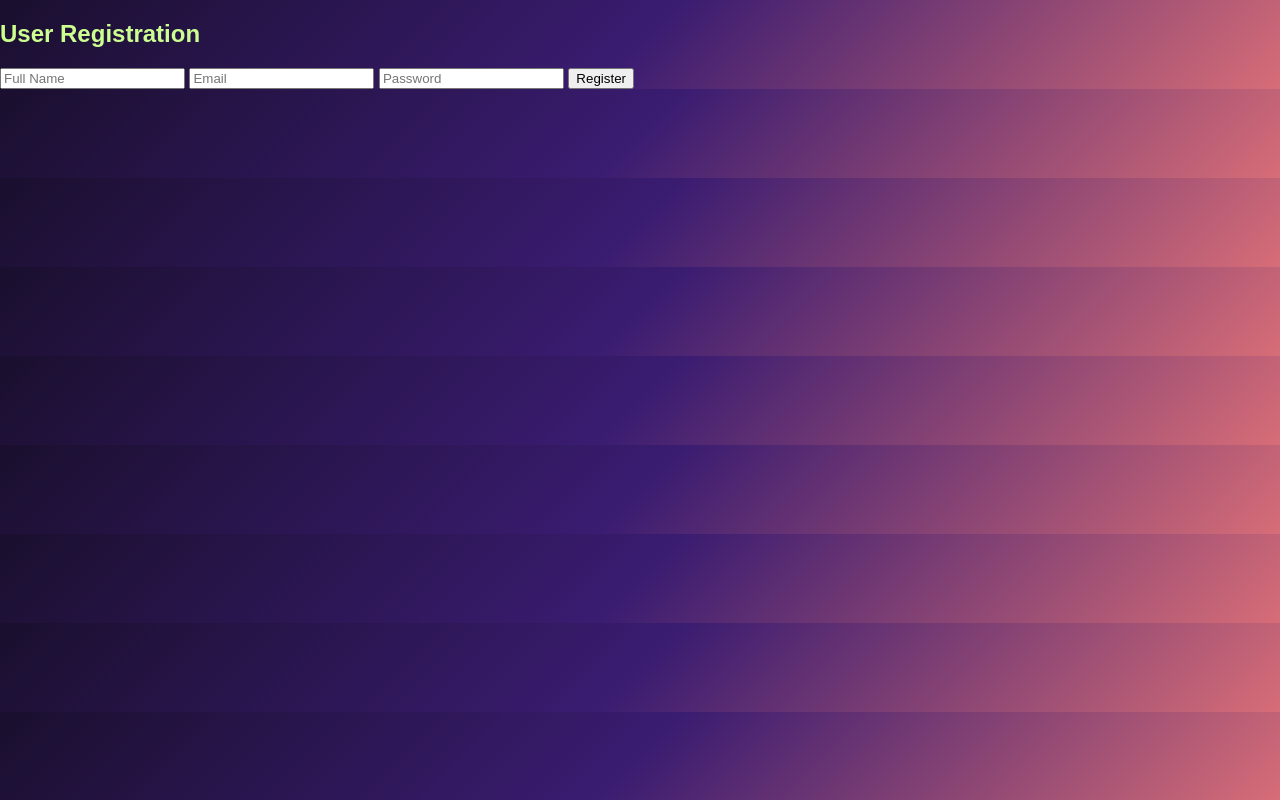
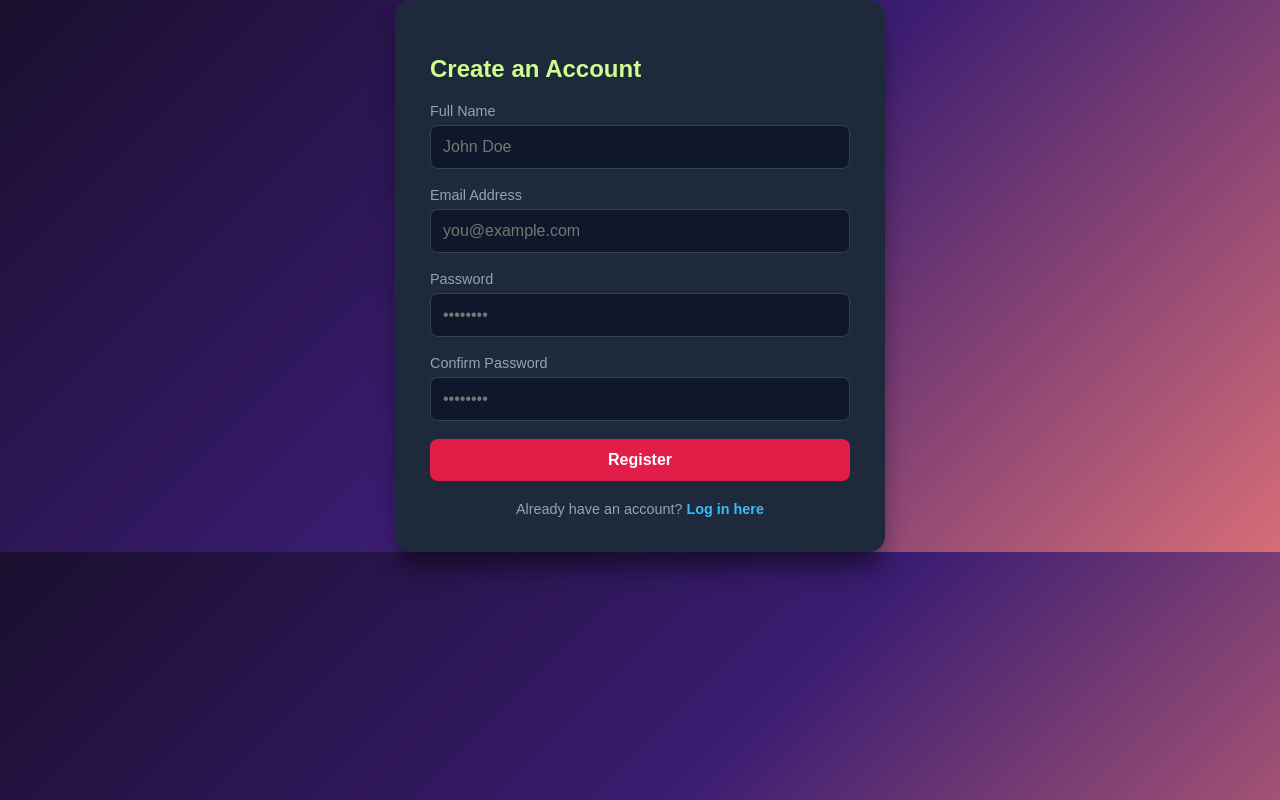
Before and after one commit to AuroraWisp/Movie-Ticket-Booking, a PHP site: page /register.php in a window 1280 px wide. Run offline with PHP 8.4, Linux system fonts and the light colour scheme.

Commit message:
Enhance user registration with password confirmation
Added password confirmation and improved validation for user registration.

```diff
--- a/register.php
+++ b/register.php
@@ -1,34 +1,160 @@
 <?php
-include "db.php";
+require_once "config/db.php";
+session_start();
 
-if(isset($_POST['register'])){
-    $name = $_POST['name'];
-    $email = $_POST['email'];
-    $pass = $_POST['password'];
-
-    mysqli_query($conn,"INSERT INTO users(name,email,password) VALUES('$name','$email','$pass')");
-    header("Location: login.php");
+if (isset($_SESSION['user_id'])) {
+    header("Location: movies.php");
     exit();
 }
+
+$error = "";
+
+if ($_SERVER['REQUEST_METHOD'] === 'POST') {
+    $name = trim($_POST['name'] ?? '');
+    $email = trim($_POST['email'] ?? '');
+    $password = $_POST['password'] ?? '';
+    $confirm_password = $_POST['confirm_password'] ?? '';
+
+    if (empty($name) || empty($email) || empty($password) || empty($confirm_password)) {
+        $error = "Please fill in all required fields.";
+    } elseif (!filter_var($email, FILTER_VALIDATE_EMAIL)) {
+        $error = "Please enter a valid email address.";
+    } elseif ($password !== $confirm_password) {
+        $error = "Passwords do not match.";
+    } elseif (strlen($password) < 6) {
+        $error = "Password must be at least 6 characters long.";
+    } else {
+        // Check if email already exists
+        $stmt = $pdo->prepare("SELECT id FROM users WHERE email = ?");
+        $stmt->execute([$email]);
+
+        if ($stmt->fetch()) {
+            $error = "An account with this email already exists.";
+        } else {
+            // Hash password and insert user
+            $hashed_password = password_hash($password, PASSWORD_DEFAULT);
+            $insert_stmt = $pdo->prepare("INSERT INTO users (name, email, password) VALUES (?, ?, ?)");
+
+            if ($insert_stmt->execute([$name, $email, $hashed_password])) {
+                // Set success message in session and redirect to login page
+                $_SESSION['success_message'] = "Registration successful! Please log in with your credentials.";
+                header("Location: login.php");
+                exit();
+            } else {
+                $error = "Registration failed. Please try again.";
+            }
+        }
+    }
+}
 ?>
-
 <!DOCTYPE html>
-<html>
+<html lang="en">
 <head>
-<title>Register</title>
-<link rel="stylesheet" href="style.css">
+    <meta charset="UTF-8">
+    <meta name="viewport" content="width=device-width, initial-scale=1.0">
+    <title>Register - Movie Booking System</title>
+    <link rel="stylesheet" href="css/style.css">
+    <style>
+        .auth-card {
+            background-color: #1e293b;
+            padding: 35px;
+            border-radius: 16px;
+            box-shadow: 0 20px 25px -5px rgba(0, 0, 0, 0.5);
+            max-width: 420px;
+            width: 90%;
+            margin: 0 auto;
+        }
+        .form-group {
+            margin-bottom: 18px;
+            text-align: left;
+        }
+        .form-group label {
+            display: block;
+            margin-bottom: 6px;
+            color: #94a3b8;
+            font-size: 0.9rem;
+        }
+        .form-group input {
+            width: 100%;
+            padding: 12px;
+            border-radius: 8px;
+            border: 1px solid #334155;
+            background-color: #0f172a;
+            color: #f8fafc;
+            font-size: 1rem;
+            box-sizing: border-box;
+        }
+        .form-group input:focus {
+            outline: none;
+            border-color: #38bdf8;
+        }
+        .submit-btn {
+            width: 100%;
+            padding: 12px;
+            background-color: #e11d48;
+            color: #fff;
+            border: none;
+            border-radius: 8px;
+            font-size: 1rem;
+            font-weight: 700;
+            cursor: pointer;
+            transition: background-color 0.2s ease;
+        }
+        .submit-btn:hover {
+            background-color: #be123c;
+        }
+        .switch-auth {
+            margin-top: 20px;
+            color: #94a3b8;
+            font-size: 0.9rem;
+            text-align: center;
+        }
+        .switch-auth a {
+            color: #38bdf8;
+            text-decoration: none;
+            font-weight: 600;
+        }
+        .switch-auth a:hover {
+            text-decoration: underline;
+        }
+    </style>
 </head>
 <body>
 
-<div class="container">
-<h2>User Registration</h2>
+<div class="auth-card">
+    <h2 style="margin-bottom: 20px;">Create an Account</h2>
 
-<form method="post">
-<input type="text" name="name" placeholder="Full Name" required>
-<input type="email" name="email" placeholder="Email" required>
-<input type="password" name="password" placeholder="Password" required>
-<button name="register">Register</button>
-</form>
+    <?php if ($error): ?>
+        <p class="error-msg"><?= htmlspecialchars($error) ?></p>
+    <?php endif; ?>
+
+    <form method="post" action="register.php">
+        <div class="form-group">
+            <label for="name">Full Name</label>
+            <input type="text" id="name" name="name" required placeholder="John Doe" value="<?= htmlspecialchars($_POST['name'] ?? '') ?>">
+        </div>
+
+        <div class="form-group">
+            <label for="email">Email Address</label>
+            <input type="email" id="email" name="email" required placeholder="you@example.com" value="<?= htmlspecialchars($_POST['email'] ?? '') ?>">
+        </div>
+
+        <div class="form-group">
+            <label for="password">Password</label>
+            <input type="password" id="password" name="password" required placeholder="••••••••">
+        </div>
+
+        <div class="form-group">
+            <label for="confirm_password">Confirm Password</label>
+            <input type="password" id="confirm_password" name="confirm_password" required placeholder="••••••••">
+        </div>
+
+        <button type="submit" class="submit-btn">Register</button>
+    </form>
+
+    <div class="switch-auth">
+        Already have an account? <a href="login.php">Log in here</a>
+    </div>
 </div>
 
 </body>
```
